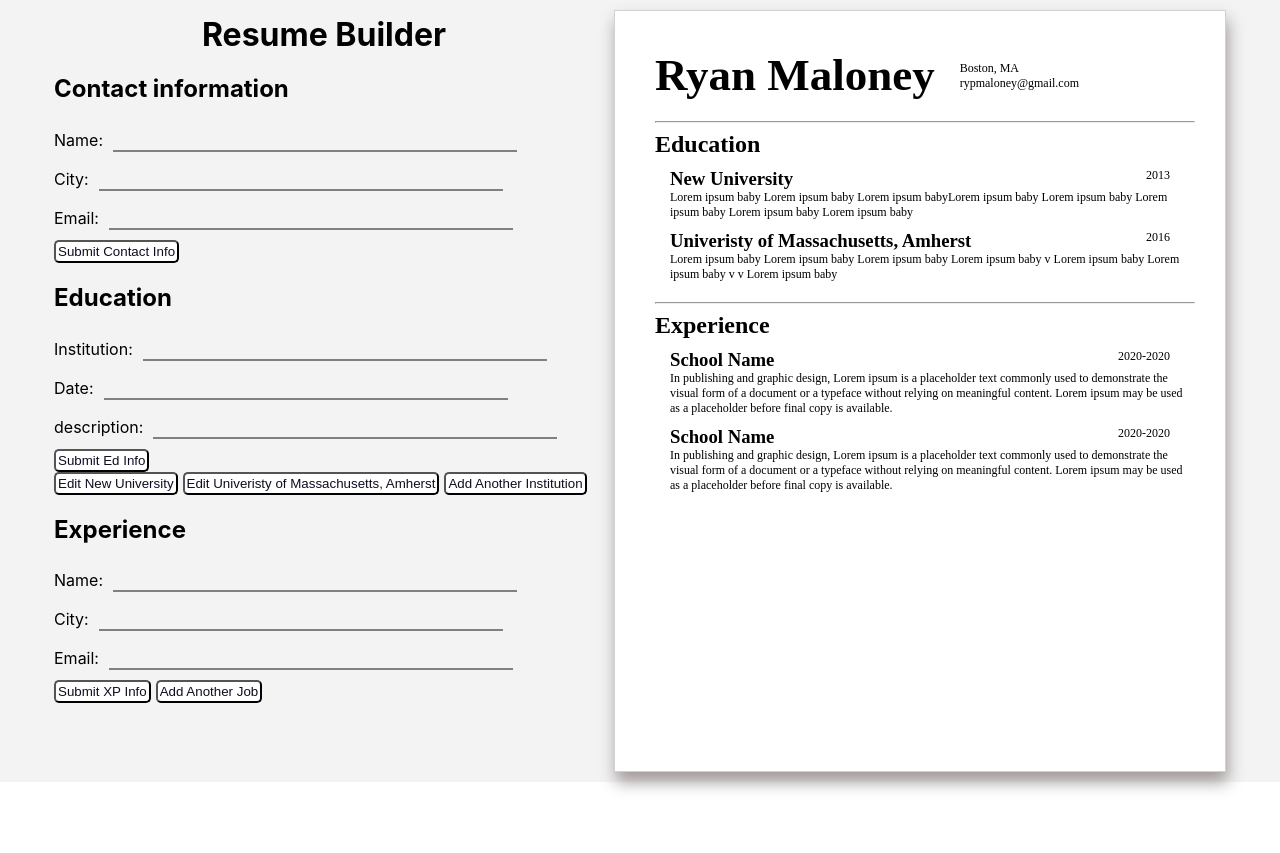
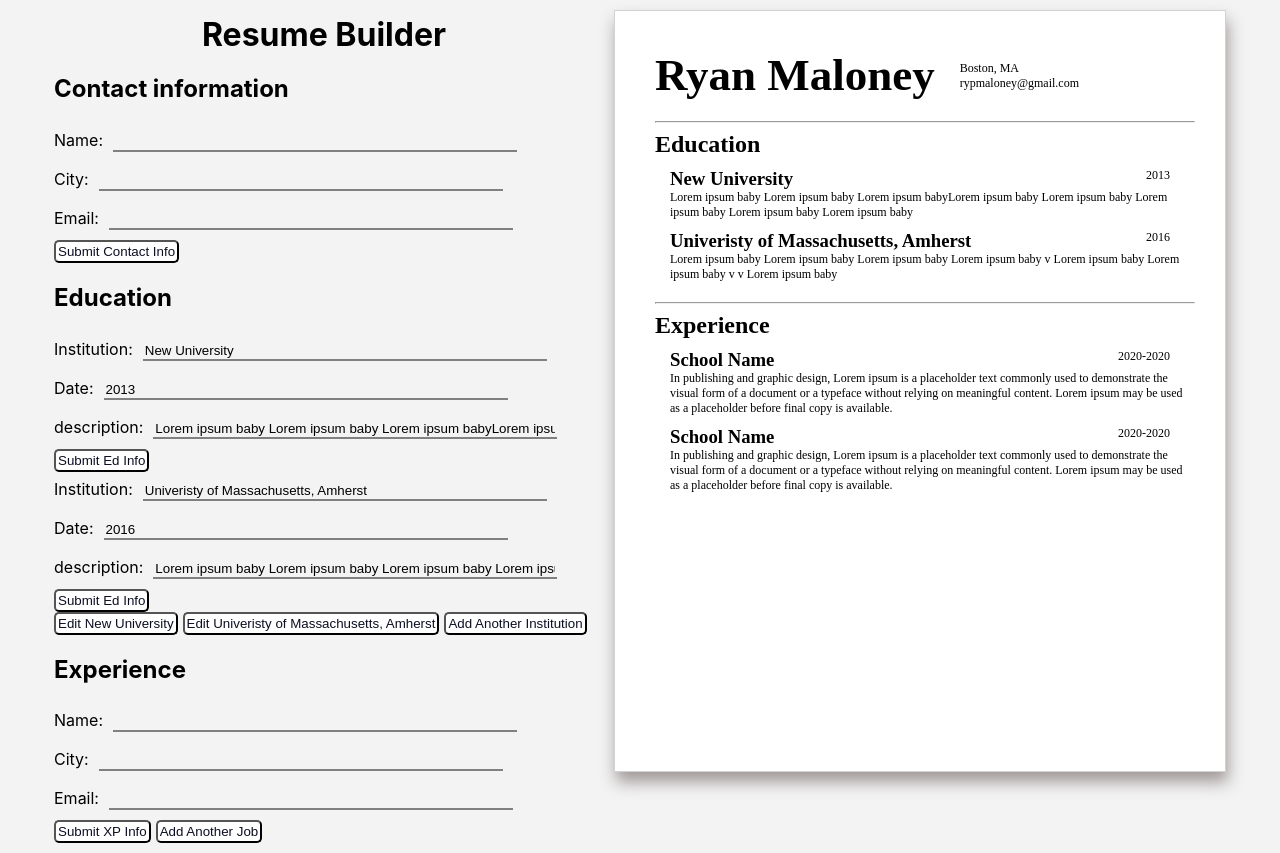
Before and after one commit to rypmaloney/resume-builder, a React (Create React App) app: page / in a window 1280 px wide. Before the commit the page ends 800 px from the top, so only its background shows below. Built offline with nearby package versions, Linux system fonts and the light colour scheme.

Commit message:
Solved the issue with editing individual object keys in state. Can now edit form items for education.

```diff
--- a/src/App.js
+++ b/src/App.js
@@ -37,48 +37,31 @@ class App extends React.Component {
             email: e.target.email.value,
         });
     };
-    onSubmitEd = (e, index) => {
-        e.preventDefault();
-        let educopy = this.state.education
-        educopy = {
-          institution: e.target.institution.value,
-          year: e.target.year.value,
-          details: e.target.desc.value,
-          id: '',
-
-          }
-
-          console.log(index, educopy)
-        // this.setState({
-        //   education: educopy,
-
-        // });
 
 
+    updateEd = (e, index) => {
+        e.preventDefault();
+
+        const eduCopy = this.state.education.slice();
+        eduCopy[index] = {
+            institution: e.target.institution.value,
+            year: e.target.year.value,
+            details: e.target.desc.value,
+            id: "",
+        };
+        this.setState({
+            education: eduCopy,
+        });
     };
-      updateEd = (index) => {
 
-        console.log(index)
-      // this.setState({
-      //   education: educopy,
-
-      // });
-
-
-  };
-
-    handleEdChange = (e) => {
+    handleEdChange = (e, index) => {
         let field = e.target.id;
-        let curEd = `education`
+        const eduCopy = this.state.education.slice();
+        eduCopy[index][field] = e.target.value
 
         this.setState({
-            curEd: [
-                {
-                    [field]: e.target.value,
-                },
-            ],
+          education: eduCopy,
         });
-
     };
 
     handleChange = (e) => {
@@ -86,8 +69,7 @@ class App extends React.Component {
         this.setState({
             [field]: e.target.value,
         });
-    }
-
+    };
 
     render() {
         return (
--- a/src/components/EducationForm.js
+++ b/src/components/EducationForm.js
@@ -1,22 +1,35 @@
 import React, { Component } from "react";
 
 class EducationForm extends React.Component {
-
-
-render(){
-    const{ clickEd } = this.props.clickEd
+    render() {
+        const { clickEd, thisEd, index, updateEd, changeEd } = this.props;
 
         return (
             <div>
-            <form onSubmit={clickEd}>
+                <form onSubmit={(e) => updateEd(e, index)}>
                     <label htmlFor="nameInput">Institution:</label>
-                <input onChange={this.props.changeEd} type="text" id="institution" /*value={props.institution} *//>
+                    <input
+                        onChange={(e) => changeEd(e,index)}
+                        type="text"
+                        id="institution"
+                        value={thisEd.institution}
+                    />
                     <br />
                     <label htmlFor="address">Date:</label>
-                <input onChange={this.props.changeEd} type="text" id="year"  />
+                    <input
+                        onChange={(e) => changeEd(e,index)}
+                        type="text"
+                        id="year"
+                        value={thisEd.year}
+                    />
                     <br />
                     <label htmlFor="emailInput">description:</label>
-                <input onChange={this.props.changeEd} type="text" id="desc" />
+                    <input
+                        onChange={(e) => changeEd(e,index)}
+                        type="text"
+                        id="details"
+                        value={thisEd.details}
+                    />
                     <br />
                     <button type="submit">Submit Ed Info</button>
                     {/* Use props.index - create a function that updates education[index] */}
@@ -24,7 +37,8 @@ render(){
                     <br />
                 </form>
             </div>
-    );}
-};
+        );
+    }
+}
 
 export default EducationForm;
--- a/src/components/Form.js
+++ b/src/components/Form.js
@@ -5,7 +5,7 @@ import EducationForm from "./EducationForm";
 class Form extends React.Component {
     //const { tasks } = props;
     render() {
-        const { updateEd } = this.props
+        const { updateEd } = this.props;
         return (
             <div>
                 <h2>Contact information</h2>
@@ -14,24 +14,45 @@ class Form extends React.Component {
                     <input onChange={this.props.change} type="text" id="name" />
                     <br />
                     <label htmlFor="address">City:</label>
-                    <input onChange={this.props.change} type="text" id="address" />
+                    <input
+                        onChange={this.props.change}
+                        type="text"
+                        id="address"
+                    />
                     <br />
                     <label htmlFor="email">Email:</label>
-                    <input onChange={this.props.change} type="text" id="email" />
+                    <input
+                        onChange={this.props.change}
+                        type="text"
+                        id="email"
+                    />
                     <br />
                     <button type="submit">Submit Contact Info</button>
                     <br />
                 </form>
                 <h2>Education</h2>
                 {/* iterate through number of educations to determine forms and input - Uniqid???    */}
-                <EducationForm
-                    clickEd={this.props.clickEd}
-                    changeEd={this.props.changeEd}
-                />
-                {this.props.education.map((edu,index) => {
-                    return <button onClick= {()=>updateEd(index)}>Edit {edu.institution}</button>;
+                {this.props.education.map((edu, index) => {
+                    console.log(this.props.education[index]);
+                    return (
+                        <EducationForm
+                            clickEd={this.props.clickEd}
+                            changeEd={this.props.changeEd}
+                            thisEd={this.props.education[index]}
+                            index = {index}
+                            updateEd= {this.props.updateEd}
+                        />
+                    );
+                })}
 
+                {this.props.education.map((edu, index) => {
+                    return (
+                        <button onClick={() => updateEd(index)}>
+                            Edit {edu.institution}
+                        </button>
+                    );
                 })}
+                {/* USE THIS TO PUT THE CORRECT EDUCATION AS THE FORM VALUE */}
 
                 <button>Add Another Institution</button>
                 <h2>Experience</h2>
```
Lines whose indentation alone changed are shown as unchanged.
